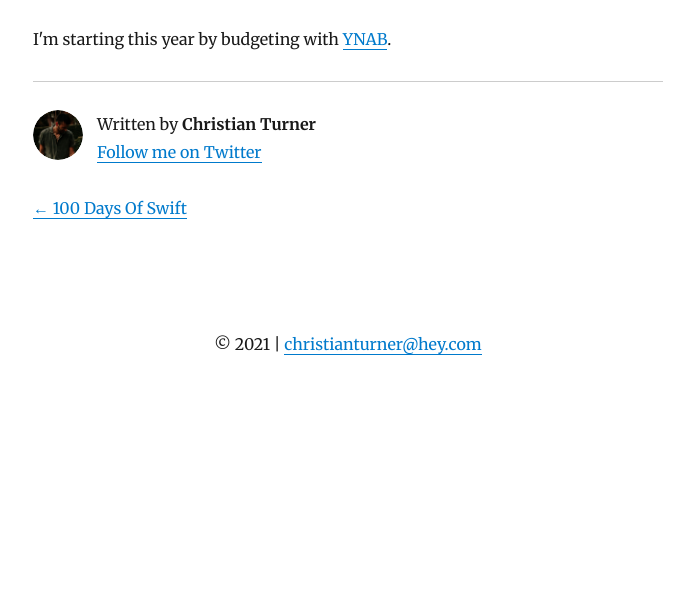
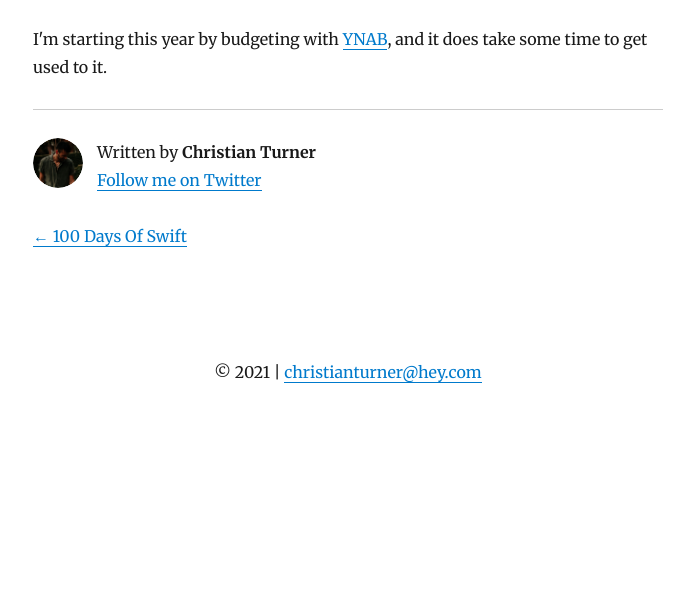
Before and after one commit to cdt-eth/blog, a Gatsby site in the folder blog/: page /blog/YNAB/ynab/ in a window 1280 px wide. Shown: the part 198-800 px from the top of the page, without its empty margins (292-986 px from the left). Built offline with nearby package versions, Linux system fonts and the light colour scheme; Gatsby itself is replaced by a stand-in of ours; some packages are replaced by stand-ins of ours.

Commit message:
ynab blog write

```diff
--- a/blog/content/blog/YNAB/ynab.md
+++ b/blog/content/blog/YNAB/ynab.md
@@ -5,4 +5,4 @@ title: YNAB
 description: 2021 Budgeting
 ---
 
-I'm starting this year by budgeting with [YNAB](https://www.youneedabudget.com).
+I'm starting this year by budgeting with [YNAB](https://www.youneedabudget.com), and it does take some time to get used to it.
```
